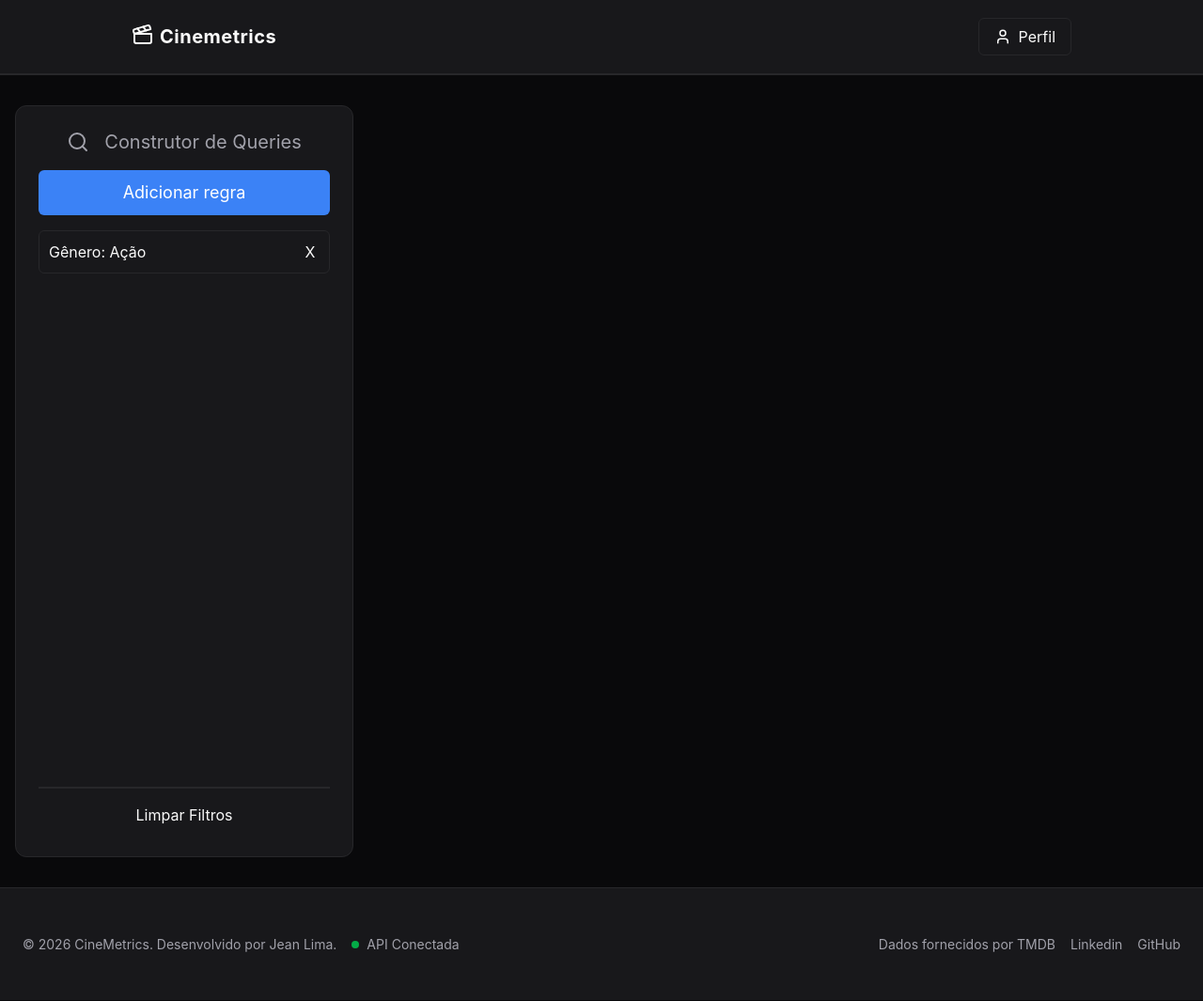
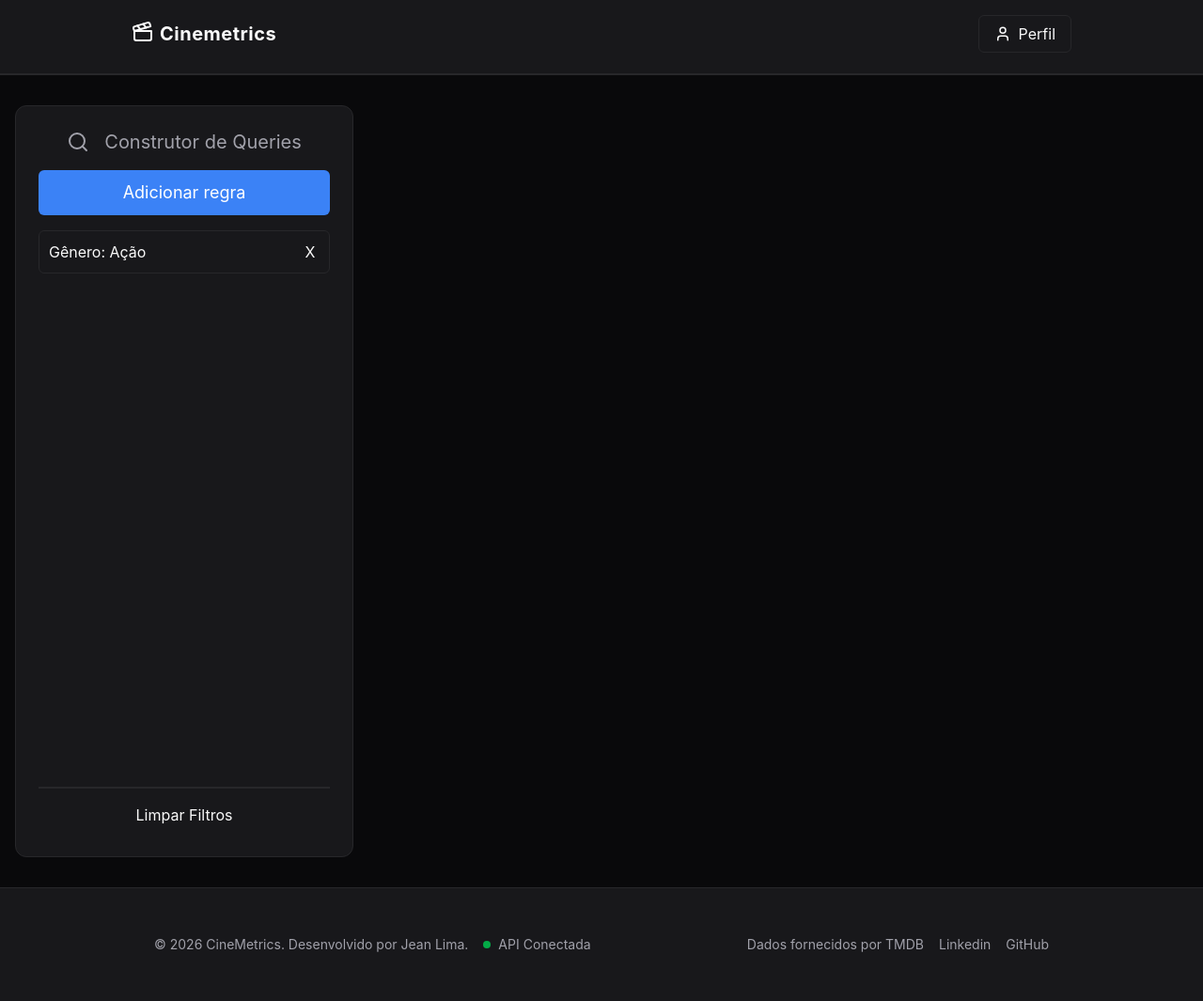
Before and after one commit to jeancarloslima/site-filmes, a React (Vite) app: page / in a window 1280 px wide. Shown: the whole page at 94% size. Built offline with nearby package versions, Linux system fonts and the light colour scheme.

Commit message:
Ajustando design do Footer e Header

```diff
--- a/src/components/layout/Footer.tsx
+++ b/src/components/layout/Footer.tsx
@@ -1,6 +1,7 @@
 export default function Footer() {
   return (
-    <footer className="h-30 flex justify-between items-center py-3 px-6 border-t border-border bg-surface text-sm text-muted">
+    <footer className="border-t border-border bg-surface text-sm text-muted">
+      <div className="w-full max-w-250 mx-auto h-30 py-3 px-6 flex justify-between items-center">
         <div className="flex gap-4">
           <p>© 2026 CineMetrics. Desenvolvido por Jean Lima.</p>
           <div className="flex items-center gap-2">
@@ -32,6 +33,7 @@ export default function Footer() {
             </li>
           </ul>
         </div>
+      </div>
     </footer>
   );
 }
--- a/src/components/layout/Header.tsx
+++ b/src/components/layout/Header.tsx
@@ -4,8 +4,8 @@ import DropdownMenu from "../ui/DropdownMenu";
 
 export default function Header() {
   return (
-    <header className="flex items-center justify-center h-20 p-4 sticky top-0 bg-surface border-b-2 border-b-border z-50">
-      <div className="flex items-center justify-between w-full max-w-250">
+    <header className="h-20 p-4 sticky top-0 bg-surface border-b-2 border-b-border z-50">
+      <div className="flex items-center justify-between mx-auto w-full max-w-250">
         <motion.span whileHover={{ scale: 1.05 }} className="flex gap-1.5">
           <ClapperboardIcon />
           <h1 className="font-bold text-xl text-foreground tracking-wide">
```
Lines whose indentation alone changed are shown as unchanged.
